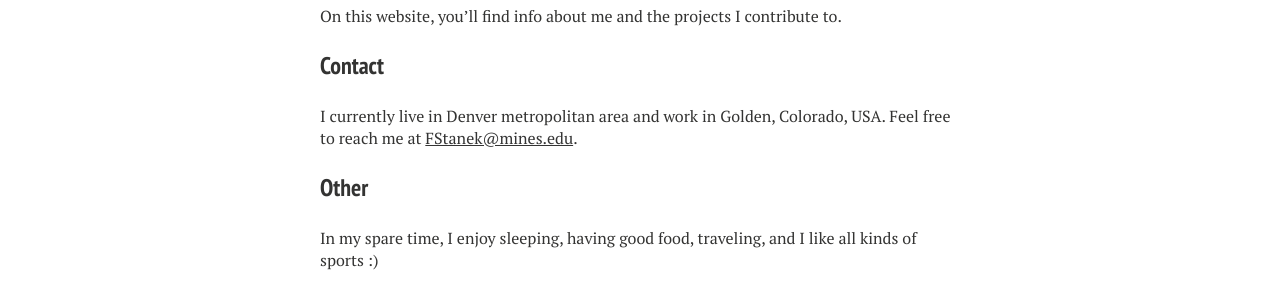
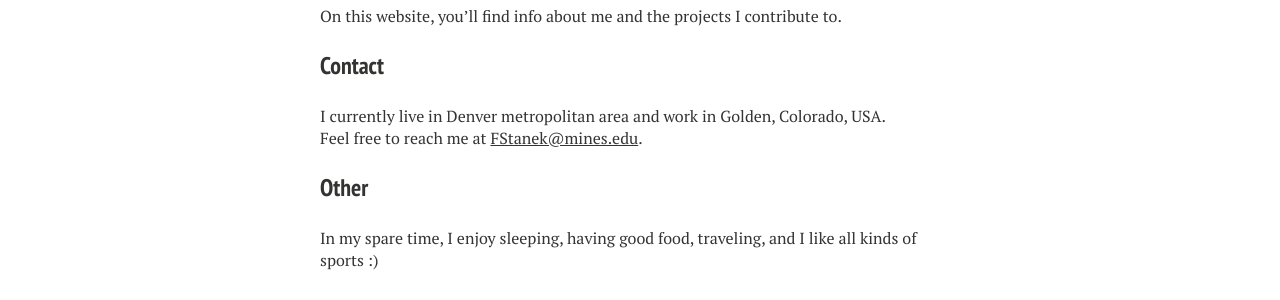
Before and after one commit to StanekFr/StanekFr.github.io, a Jekyll site: the page built from index.md, in a window 1280 px wide. Shown: the part 865-1165 px from the top of the page. Built offline with Jekyll 4.4.1, drawn with Linux system fonts in a browser that asks for light colours; nearby versions of some CDN libraries; some web fonts are replaced.

```diff
--- a/index.md
+++ b/index.md
@@ -27,7 +27,7 @@ On this website, you'll find info about me and the projects I contribute to.
 ### Contact
 <p>
 I currently live in Denver metropolitan area and work in Golden, Colorado, USA.
-Feel free to reach me at <a href="mailto:FStanek@mines.edu">FStanek@mines.edu</a>.
+<br>Feel free to reach me at <a href="mailto:FStanek@mines.edu">FStanek@mines.edu</a>.
 </p>
 
 ### Other
```
